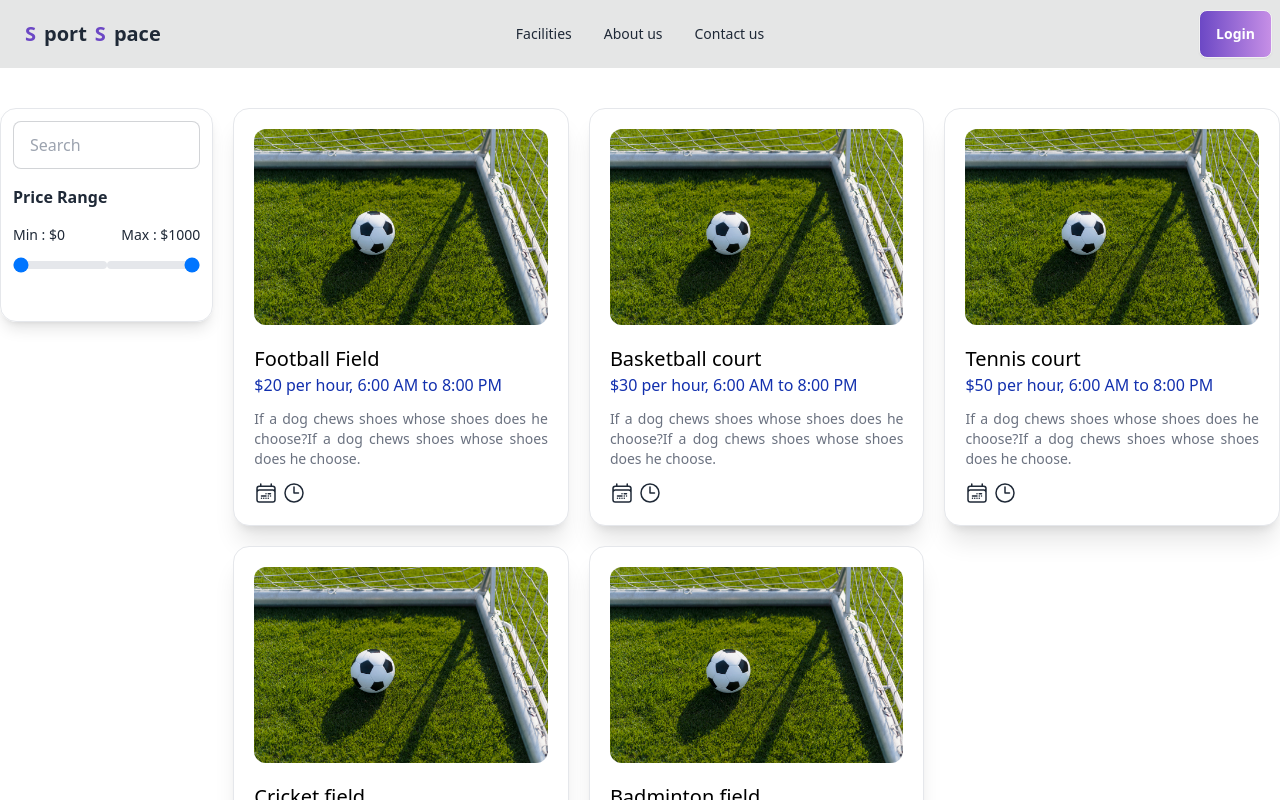
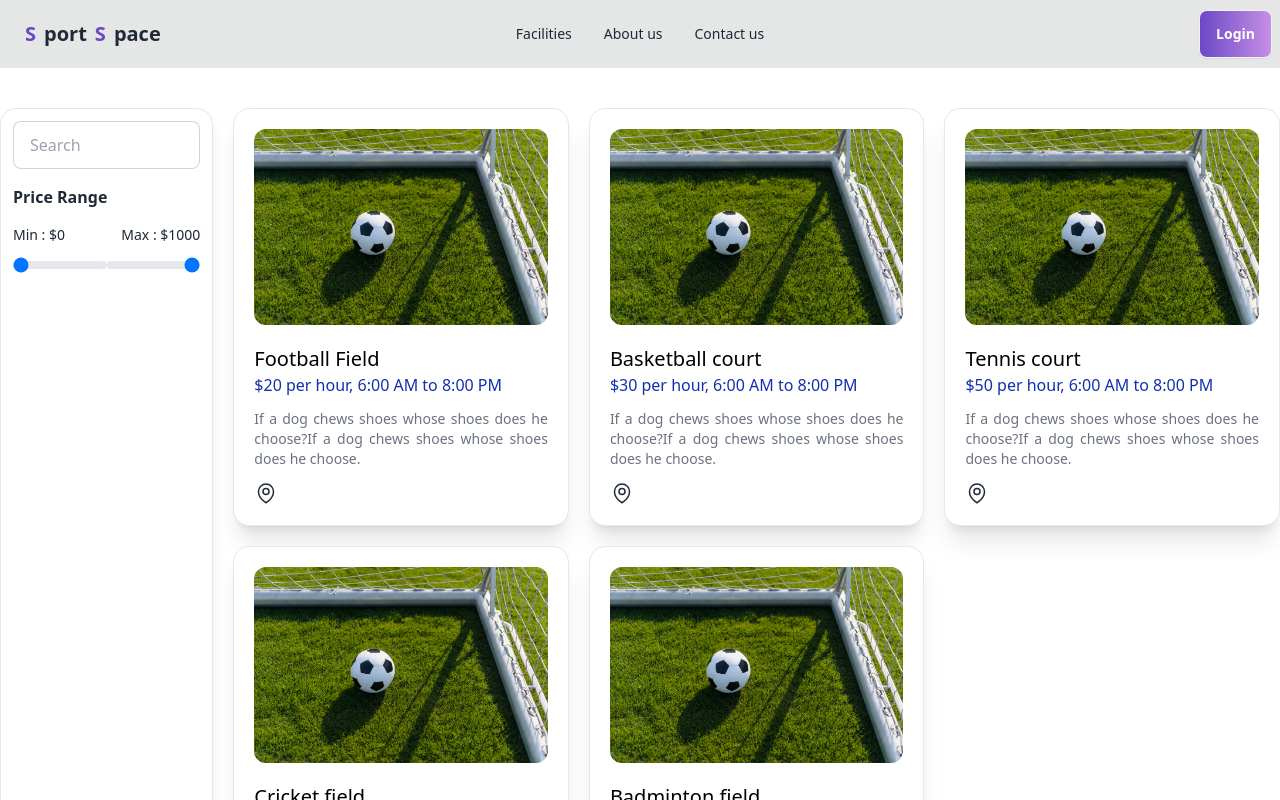
Before and after one commit to Fahadmohammad1/sport-space-frontend, a React (Vite) app: page /facilities in a window 1280 px wide. Shown: the top 800 px of the page. Built offline with nearby package versions, Linux system fonts and the light colour scheme.

Commit message:
filter by min & max price functionality add

```diff
--- a/src/components/home/FacilityCard.tsx
+++ b/src/components/home/FacilityCard.tsx
@@ -15,34 +15,24 @@ const FacilityCard = ({ facility }: { facility: TFacility }) => {
           If a dog chews shoes whose shoes does he choose?If a dog chews shoes
           whose shoes does he choose.
         </p>
-        <div className="mt-3 flex gap-1 items-center">
+        <div className="mt-3">
           <svg
             xmlns="http://www.w3.org/2000/svg"
             fill="none"
             viewBox="0 0 24 24"
-            strokeWidth="1.5"
+            stroke-width="1.5"
             stroke="currentColor"
             className="size-6"
           >
             <path
-              strokeLinecap="round"
-              strokeLinejoin="round"
-              d="M6.75 2.994v2.25m10.5-2.25v2.25m-14.252 13.5V7.491a2.25 2.25 0 0 1 2.25-2.25h13.5a2.25 2.25 0 0 1 2.25 2.25v11.251m-18 0a2.25 2.25 0 0 0 2.25 2.25h13.5a2.25 2.25 0 0 0 2.25-2.25m-18 0v-7.5a2.25 2.25 0 0 1 2.25-2.25h13.5a2.25 2.25 0 0 1 2.25 2.25v7.5m-6.75-6h2.25m-9 2.25h4.5m.002-2.25h.005v.006H12v-.006Zm-.001 4.5h.006v.006h-.006v-.005Zm-2.25.001h.005v.006H9.75v-.006Zm-2.25 0h.005v.005h-.006v-.005Zm6.75-2.247h.005v.005h-.005v-.005Zm0 2.247h.006v.006h-.006v-.006Zm2.25-2.248h.006V15H16.5v-.005Z"
+              stroke-linecap="round"
+              stroke-linejoin="round"
+              d="M15 10.5a3 3 0 1 1-6 0 3 3 0 0 1 6 0Z"
             />
-          </svg>
-
-          <svg
-            xmlns="http://www.w3.org/2000/svg"
-            fill="none"
-            viewBox="0 0 24 24"
-            strokeWidth="1.5"
-            stroke="currentColor"
-            className="size-6"
-          >
             <path
-              strokeLinecap="round"
-              strokeLinejoin="round"
-              d="M12 6v6h4.5m4.5 0a9 9 0 1 1-18 0 9 9 0 0 1 18 0Z"
+              stroke-linecap="round"
+              stroke-linejoin="round"
+              d="M19.5 10.5c0 7.142-7.5 11.25-7.5 11.25S4.5 17.642 4.5 10.5a7.5 7.5 0 1 1 15 0Z"
             />
           </svg>
         </div>
--- a/src/pages/Facilities.tsx
+++ b/src/pages/Facilities.tsx
@@ -75,15 +75,26 @@ const Facilities = () => {
       const regex = new RegExp(searchText, "i");
       return regex.test(facility.name) || regex.test(facility.location);
     });
+    setfilteredFacilities(data);
 
-    setfilteredFacilities(data);
-  }, [searchText]);
+    if (minPrice > 1 || maxPrice < 1000) {
+      const filteredData = filteredFacilities.filter((facility) => {
+        if (minPrice > 1) {
+          return facility.pricePerHour > minPrice;
+        }
+        if (maxPrice < 1000) {
+          return facility.pricePerHour < maxPrice;
+        }
+      });
 
-  console.log(filteredFacilities);
+      setfilteredFacilities(filteredData);
+    }
+  }, [searchText, minPrice, maxPrice]);
+
   return (
     <section className="container mx-auto mt-10">
       <div className="grid grid-cols-12">
-        <div className="col-span-2 border shadow-lg p-3 rounded-2xl lg:h-1/4">
+        <div className="col-span-2 border shadow-lg p-3 rounded-2xl h-full">
           <label className="input input-bordered flex items-center gap-2 mb-4">
             <input
               type="text"
```
